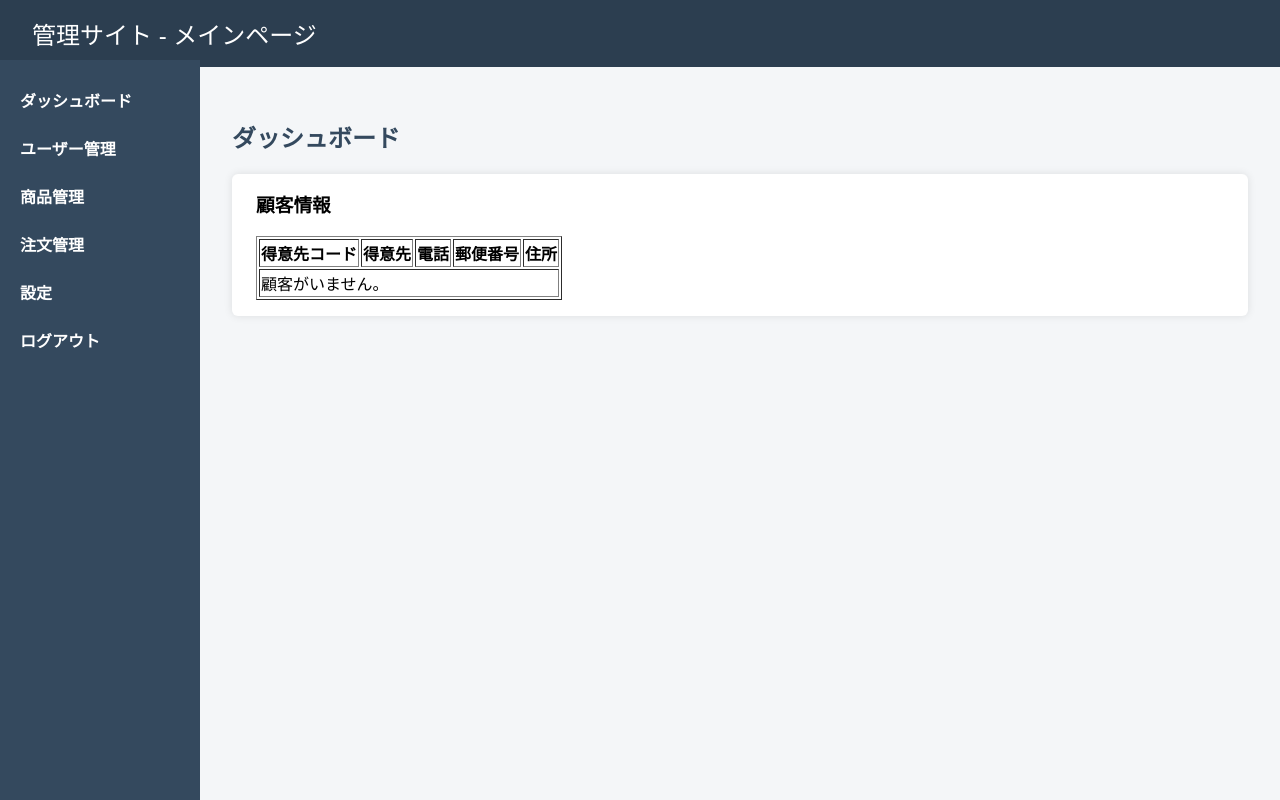
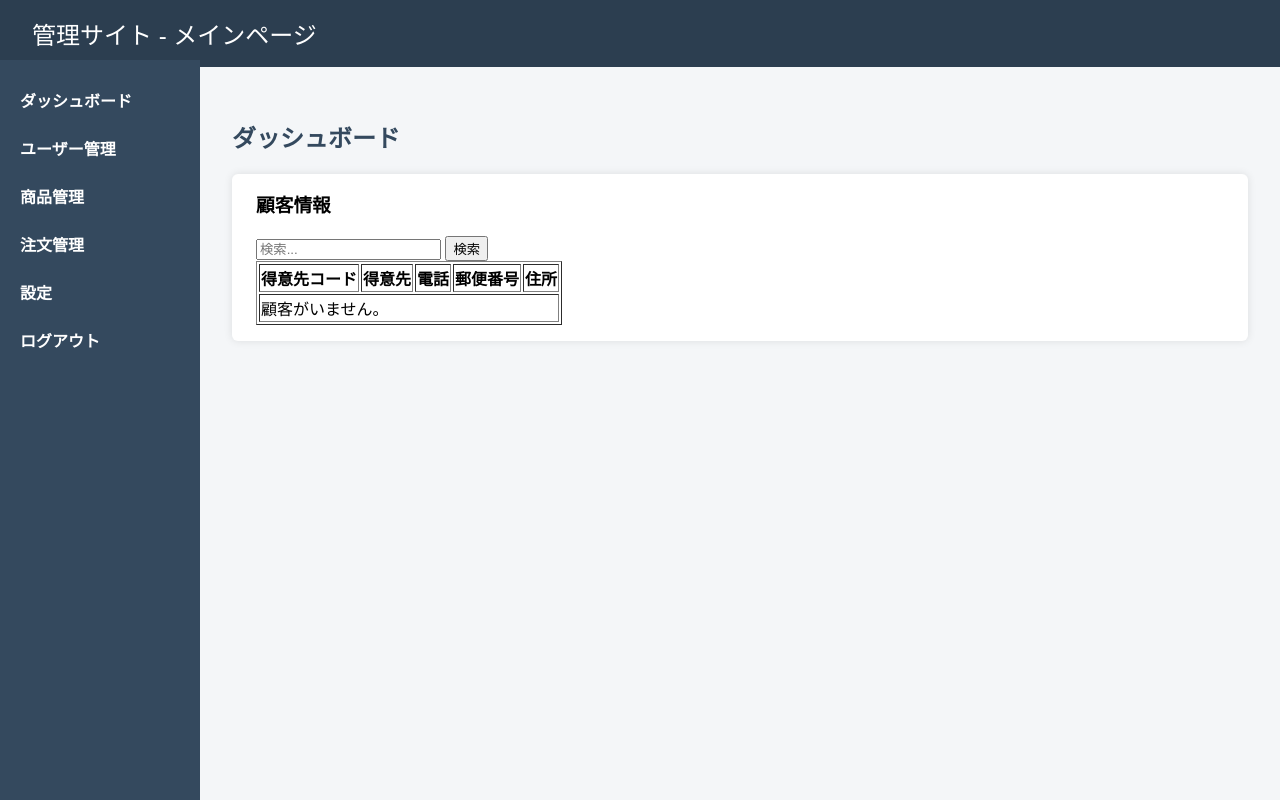
Before and after one commit to Naughty8020/DjangoAssignment, a Django app: page /main/ in a window 1280 px wide. Run offline with Django 4.2, Linux system fonts and the light colour scheme; data that the repository does not hold is empty.

Commit message:
add検索バー

```diff
--- a/psys/templates/main.html
+++ b/psys/templates/main.html
@@ -84,6 +84,12 @@
 
       <div class="card">
         <h3>顧客情報</h3>
+
+        <form action="/search" method="get">
+          <input type="text" name="q" placeholder="検索..." />
+          <button type="submit">検索</button>
+        </form>
+
         <table border="1">
           <thead>
             <tr>
```
Also changed, not shown: README.md.
